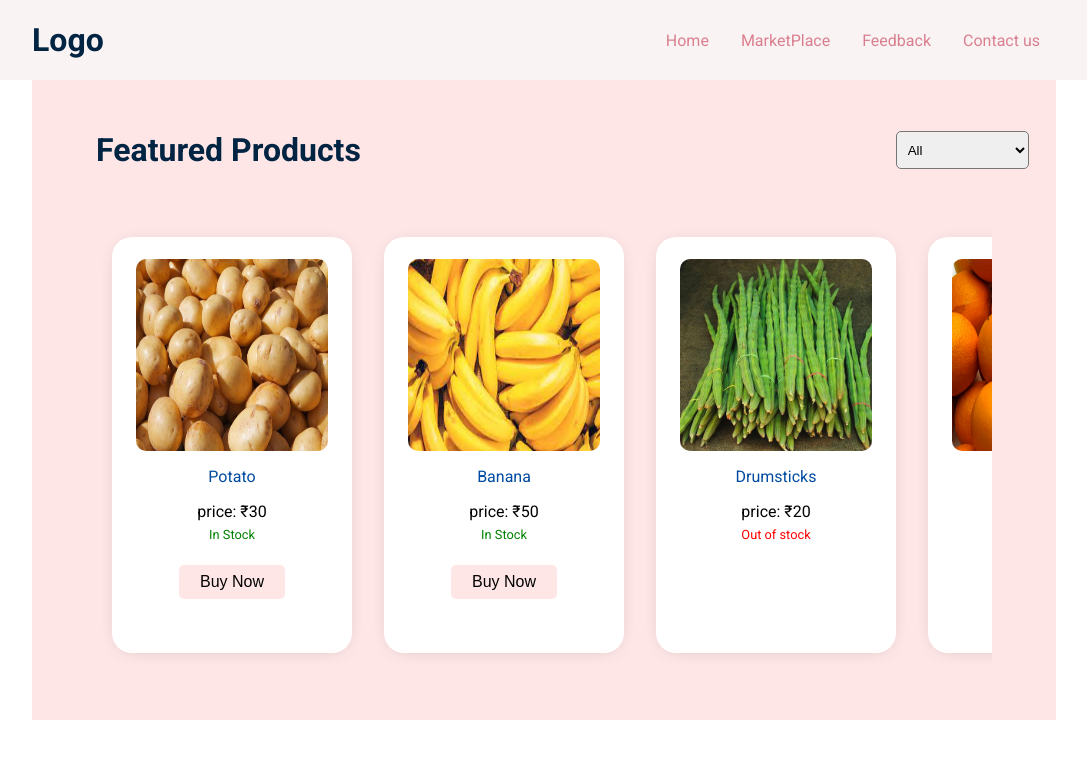
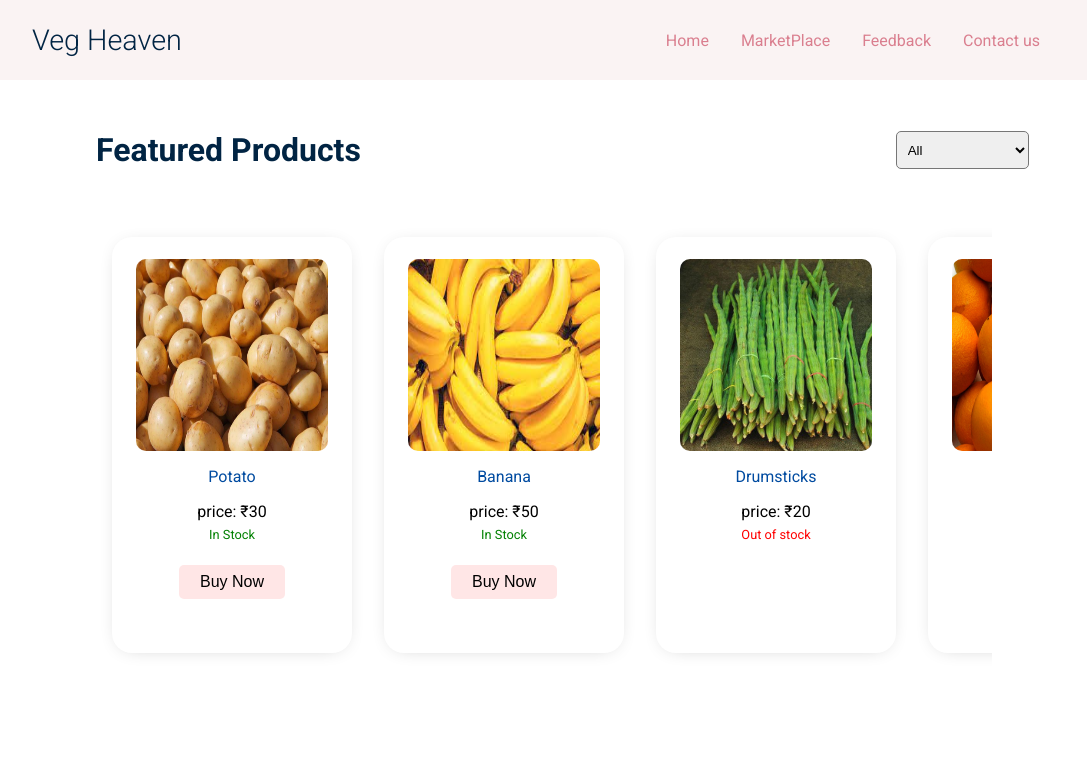
Before and after one commit to gvirus21/veg-heaven, a React (Create React App) app: page / in a window 1280 px wide. Shown: the top 758 px of the page, without its empty margins (96-1183 px from the left). Built offline with nearby package versions, Linux system fonts and the light colour scheme.

Commit message:
made filter feature functional and logo updated

```diff
--- a/src/App.css
+++ b/src/App.css
@@ -11,6 +11,9 @@
 
 .Logo {
   color: #012443;
+  font-size: 1.8em;
+  text-transform: capitalize;
+  font-weight: 300;
 }
 
 .Navbar {
@@ -49,7 +52,6 @@
 }
 
 .heroSectionContainer {
-  background-color: #ffe6e6;
   height: 40em;
   width: 80vw;
   margin: 0 auto;
--- a/src/App.js
+++ b/src/App.js
@@ -1,13 +1,17 @@
 import "./App.css";
 import Navbar from "./components/Navbar/Navbar";
 import HeroSection from "./components/HeroSection/HeroSection";
-// import NavMenu from "./components/Navbar/NavMenu";
-
+import data from "../src/data.json";
+import { useState } from "react";
 function App() {
+  const [filteredData, setFilteredData] = useState(data);
   return (
     <div className="App">
       <Navbar />
-      <HeroSection />
+      <HeroSection
+        filteredData={filteredData}
+        setFilteredData={setFilteredData}
+      />
     </div>
   );
 }
--- a/src/components/HeroSection/FilterInput.js
+++ b/src/components/HeroSection/FilterInput.js
@@ -1,9 +1,10 @@
 import React, { useState, useEffect } from "react";
 import data from "../../data.json";
 
-const FilterInput = () => {
+export const FilterInput = ({ setFilteredData }) => {
   const [selectedCategory, setSelectedCategory] = useState("All");
-  const [processedData, setProcessedData] = useState(data);
+  // const [processedData, setProcessedData] = useState(data);
+
   const categoriesSet = new Set(
     data.map((item) => {
       return item.category;
@@ -13,13 +14,11 @@ const FilterInput = () => {
   const categories = Array.from(categoriesSet);
   categories.unshift("All");
 
-  // let processedData = data;
-
   useEffect(() => {
     if (selectedCategory === "All") {
-      setProcessedData("All");
+      setFilteredData(data);
     } else {
-      setProcessedData(
+      setFilteredData(
         data.filter((item) => {
           return item.category === selectedCategory;
         })
@@ -27,7 +26,6 @@ const FilterInput = () => {
     }
   }, [selectedCategory]);
 
-  // console.log(processedData);
   return (
     <select
       name="categoryFilter"
@@ -40,9 +38,6 @@ const FilterInput = () => {
       {categories.map((category) => {
         return <option value={category}>{category}</option>;
       })}
-      {/* {console.log(selectedCategory)} */}
     </select>
   );
 };
-
-export default FilterInput;
--- a/src/components/HeroSection/HeroSection.js
+++ b/src/components/HeroSection/HeroSection.js
@@ -1,21 +1,19 @@
 import React from "react";
 import ProductCard from "./ProductCard";
-import itemData from "../../data.json";
-import FilterInput from "./FilterInput";
+import { FilterInput } from "./FilterInput";
 
-const HeroSection = () => {
-  // console.log(itemData);
-
+const HeroSection = ({ filteredData, setFilteredData }) => {
+  console.log(filteredData);
   return (
     <div className="heroSection">
       <div className="heroSectionContainer">
         <div className="upperHeroSection">
           <h1 className="HeroHeading">Featured Products</h1>
-          <FilterInput />
+          <FilterInput setFilteredData={setFilteredData} />
         </div>
 
         <div className="ProductContainer">
-          {itemData.map((item) => (
+          {filteredData.map((item) => (
             <ProductCard item={item} id={item.id} />
           ))}
         </div>
--- a/src/components/Navbar/Logo.js
+++ b/src/components/Navbar/Logo.js
@@ -1,7 +1,7 @@
 import React from "react";
 
 const Logo = () => {
-  return <h1 className="Logo">Logo</h1>;
+  return <h1 className="Logo">Veg heaven</h1>;
 };
 
 export default Logo;
--- a/src/scss/HeroSection/HeroSection.scss
+++ b/src/scss/HeroSection/HeroSection.scss
@@ -5,7 +5,7 @@
 }
 
 .heroSectionContainer {
-  background-color: #ffe6e6;
+  // background-color: #ffe6e6;
   height: 40em;
   width: 80vw;
   margin: 0 auto;
--- a/src/scss/Navbar/navbar.scss
+++ b/src/scss/Navbar/navbar.scss
@@ -10,6 +10,9 @@
 }
 .Logo {
   color: #012443;
+  font-size: 1.8em;
+  text-transform: capitalize;
+  font-weight: 300;
 }
 
 .Navbar {
```
Also changed, not shown: 1 other file (tests, documents, lock files or other folders).
